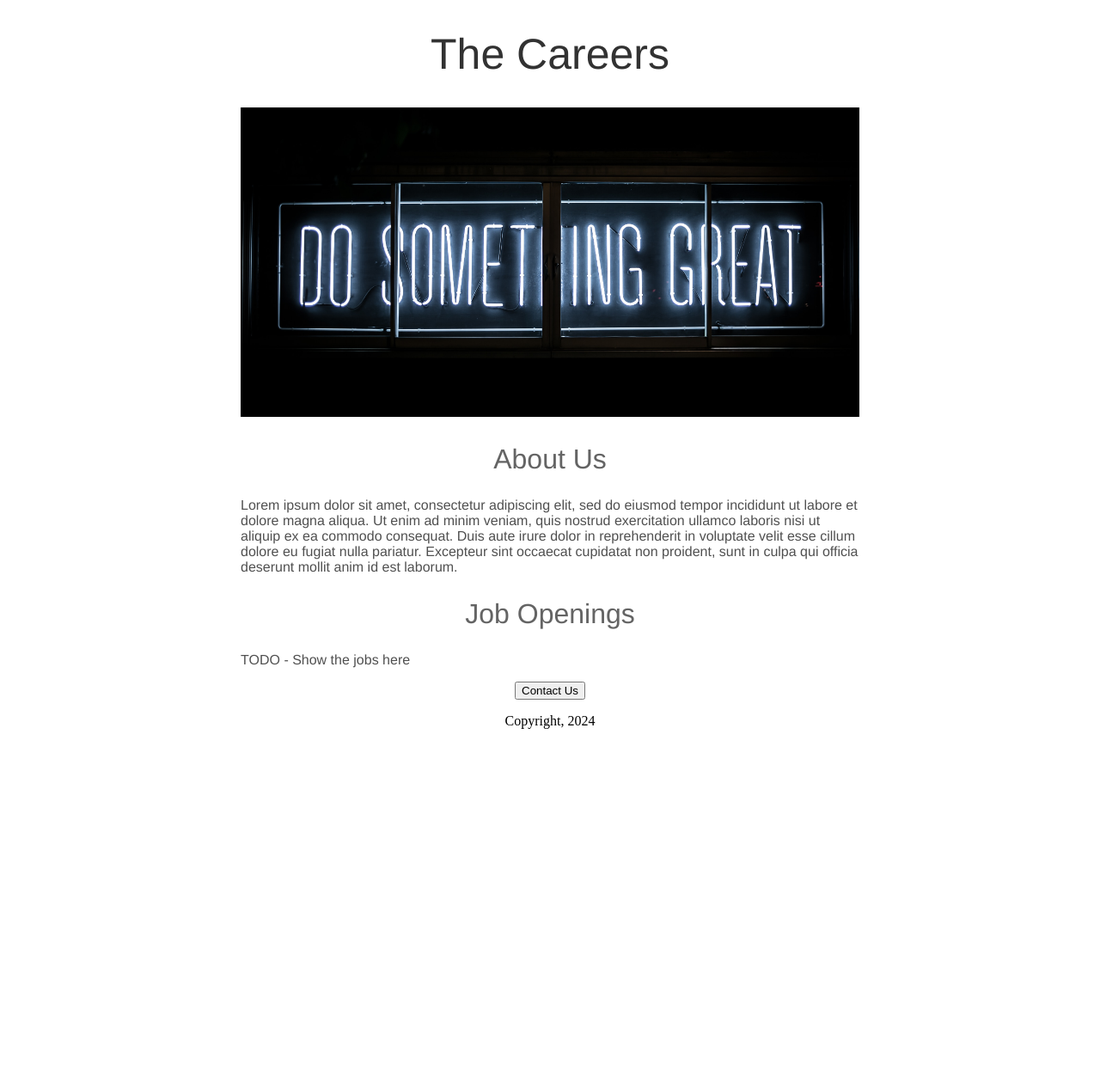
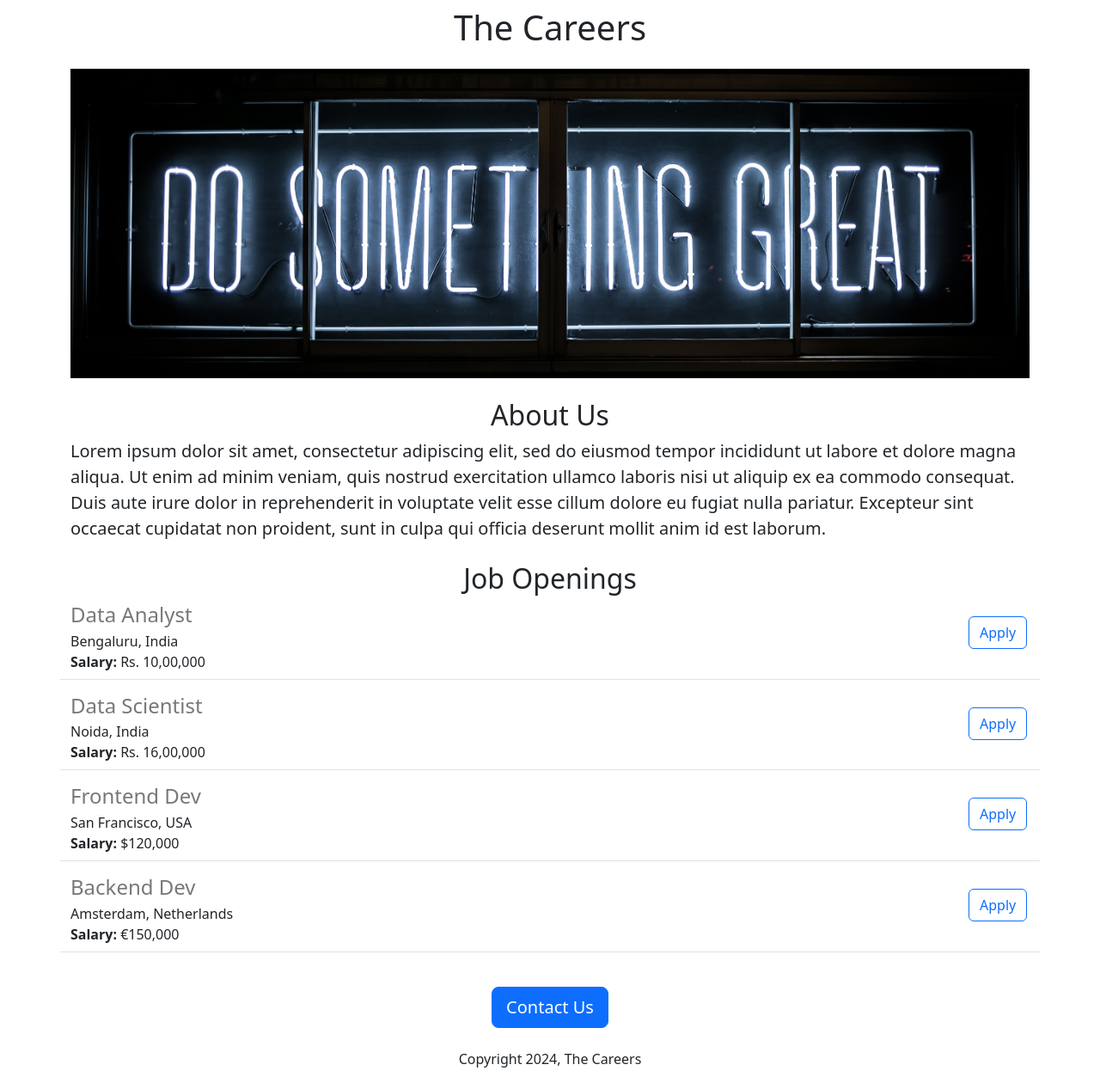
Before and after one commit to snghhrsmrn/careers-website, a Flask app: page / in a window 1280 px wide. Shown: the whole page at 86% size. Before the commit the page ends 848 px from the top, so only its background shows below. Run offline with Flask 3, Linux system fonts and the light colour scheme.

Commit message:
added dynamic data for jobs

```diff
--- a/app.py
+++ b/app.py
@@ -1,12 +1,41 @@
-from flask import Flask, render_template
+from flask import Flask, render_template, jsonify
 
 app = Flask(__name__)
 
+JOBS = [
+  {
+    'id': 1,
+    'title': 'Data Analyst',
+    'location': 'Bengaluru, India',
+    'salary': 'Rs. 10,00,000'
+  },
+  {
+    'id': 2,
+    'title': 'Data Scientist',
+    'location': 'Noida, India',
+    'salary': 'Rs. 16,00,000'
+  },
+  {
+    'id': 3,
+    'title': 'Frontend Dev',
+    'location': 'San Francisco, USA',
+    'salary': '$120,000'
+  },
+  {
+    'id': 4,
+    'title': 'Backend Dev',
+    'location': 'Amsterdam, Netherlands',
+    'salary': '€150,000'
+  }
+]
 
 @app.route("/")
 def hello():
-  return render_template('home.html')
+  return render_template('home.html', jobs=JOBS)
 
+@app.route("/api/jobs")
+def list_jobs():
+  return jsonify(JOBS)
 
 if __name__ == "__main__":
   app.run(host="0.0.0.0", debug=True)
--- a/templates/home.html
+++ b/templates/home.html
@@ -3,51 +3,32 @@
   <head>
     <title>The Careers</title>
     <link rel="shortcut icon" href="{{ url_for('static', filename='favicon.ico') }}">
+    <meta charset="utf-8">
+    <meta name="viewport" content="width=device-width, initial-scale=1">
+    <link href="https://cdn.jsdelivr.net/npm/bootstrap@5.3.3/dist/css/bootstrap.min.css" rel="stylesheet" integrity="sha384-QWTKZyjpPEjISv5WaRU9OFeRpok6YctnYmDr5pNlyT2bRjXh0JMhjY6hW+ALEwIH" crossorigin="anonymous">
     <style>
-      h1{
-        font-size: 50px;
-        font-family: helvetica;
-        font-weight: normal;
-        color: rgb(50, 50, 50);
-        text-align: center;
-      }
-
-      #banner{
+      #banner {
+        height: 360px;
         width: 100%;
-        height: 360px;
         object-fit: cover;
-      }
-
-      h2{
-        font-size: 32px;
-        font-family: helvetica;
-        font-weight: normal;
-        color: rgb(100, 100, 100);
-        text-align: center;
-      }
-
-      .bodytext{
-        font-family: helvetica;
-        color: rgb(80, 80, 80);
-      }
-
-      #container{
-        max-width: 720px;
-        margin: 0 auto;
       }
     </style>
   </head>
   <body>
-    <div id="container">
-      <h1>The Careers</h1>
-      <img id="banner" src="https://12309b80-2ef1-4b88-8ec8-9747c223efa7-00-p10c8v8vg6k3.sisko.replit.dev/static/banner.jpg" alt="HTML Dog">
-      <h2>About Us</h2>
-      <p class="bodytext">Lorem ipsum dolor sit amet, consectetur adipiscing elit, sed do eiusmod tempor incididunt ut labore et dolore magna aliqua. Ut enim ad minim veniam, quis nostrud exercitation ullamco laboris nisi ut aliquip ex ea commodo consequat. Duis aute irure dolor in reprehenderit in voluptate velit esse cillum dolore eu fugiat nulla pariatur. Excepteur sint occaecat cupidatat non proident, sunt in culpa qui officia deserunt mollit anim id est laborum.</p>
-      <h2>Job Openings</h2>
-      <p class="bodytext">TODO - Show the jobs here</p>
-      <div style="text-align: center;">
-        <button>Contact Us</button>
-        <p>Copyright, 2024</p>
+    <div class="container">
+      <h1 class="text-center mt-2 mb-4">The Careers</h1>
+      <img class="img-fluid" id="banner" src="https://12309b80-2ef1-4b88-8ec8-9747c223efa7-00-p10c8v8vg6k3.sisko.replit.dev/static/banner.jpg" alt="HTML Dog">
+      <h2 class="text-center mt-4 mb-2">About Us</h2>
+      <p class="lead">Lorem ipsum dolor sit amet, consectetur adipiscing elit, sed do eiusmod tempor incididunt ut labore et dolore magna aliqua. Ut enim ad minim veniam, quis nostrud exercitation ullamco laboris nisi ut aliquip ex ea commodo consequat. Duis aute irure dolor in reprehenderit in voluptate velit esse cillum dolore eu fugiat nulla pariatur. Excepteur sint occaecat cupidatat non proident, sunt in culpa qui officia deserunt mollit anim id est laborum.</p>
+      <h2 class="text-center mt-4 mb-2">Job Openings</h2>
+      <div>
+        {% for job in jobs %}
+          {% include 'jobitem.html' %}
+        {% endfor %}
+      </div>
+      <div class="text-center">
+        <button class="btn btn-primary btn-lg mt-4 ">Contact Us</button>
+        <p class="mt-4">Copyright 2024, The Careers</p>
       </div>
     </div>
   </body>
--- /dev/null
+++ b/templates/jobitem.html
@@ -0,0 +1,14 @@
+<div class="mb-3 border-bottom pb-2 row">
+  <div class="col-11">
+    <h4 style="color: rgb(120,120,120); margin-bottom: 4px;">
+      {{job['title']}}
+    </h4>
+    <div>{{job['location']}}</div>
+    {% if 'salary' in job %}
+      <div><b>Salary: </b>{{job['salary']}}</div>
+    {% endif %}
+  </div>
+  <div class="col-1">
+    <button type="button" class="btn btn-outline-primary mt-3">Apply</button>
+  </div>
+</div>
```
